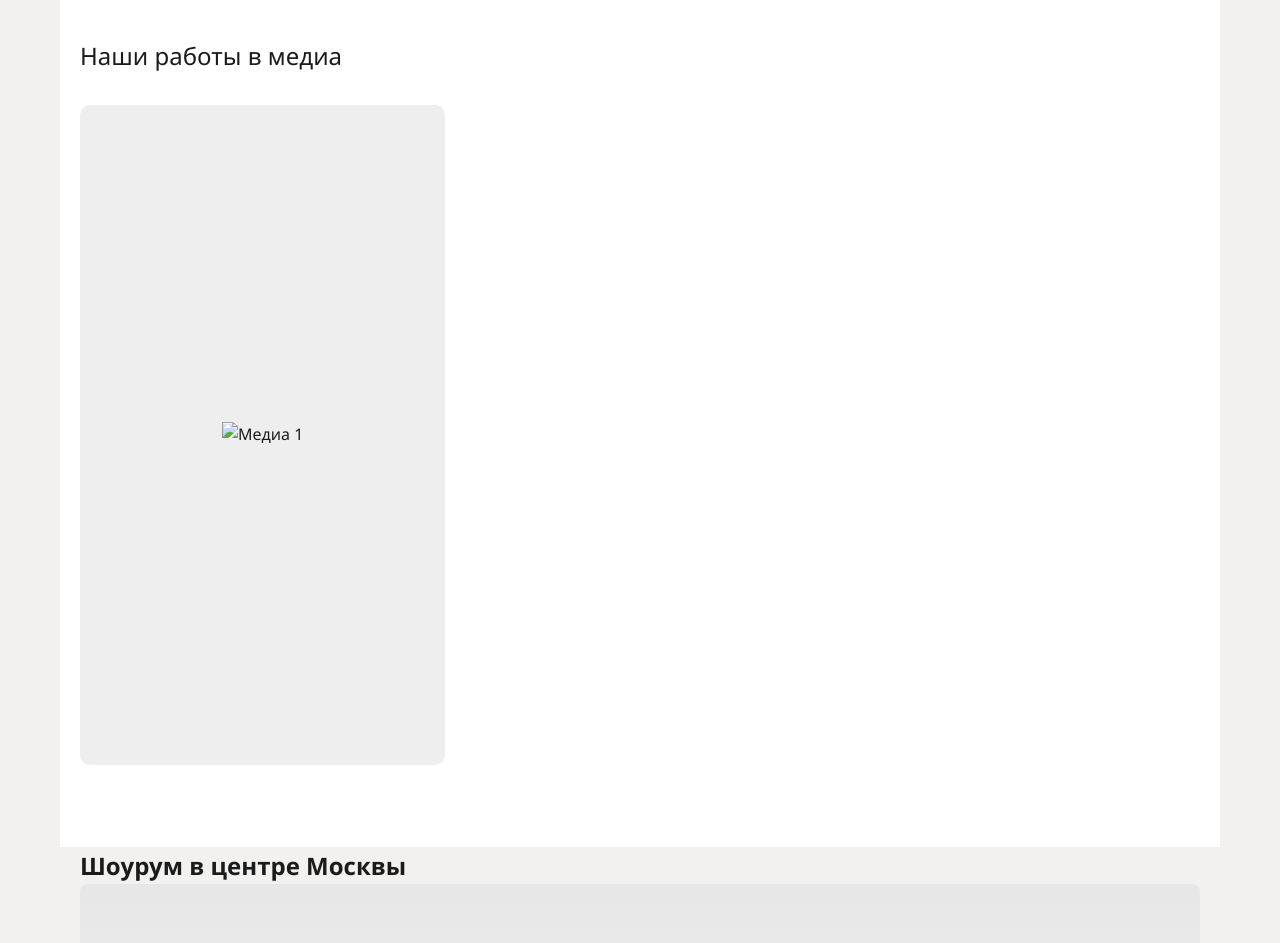
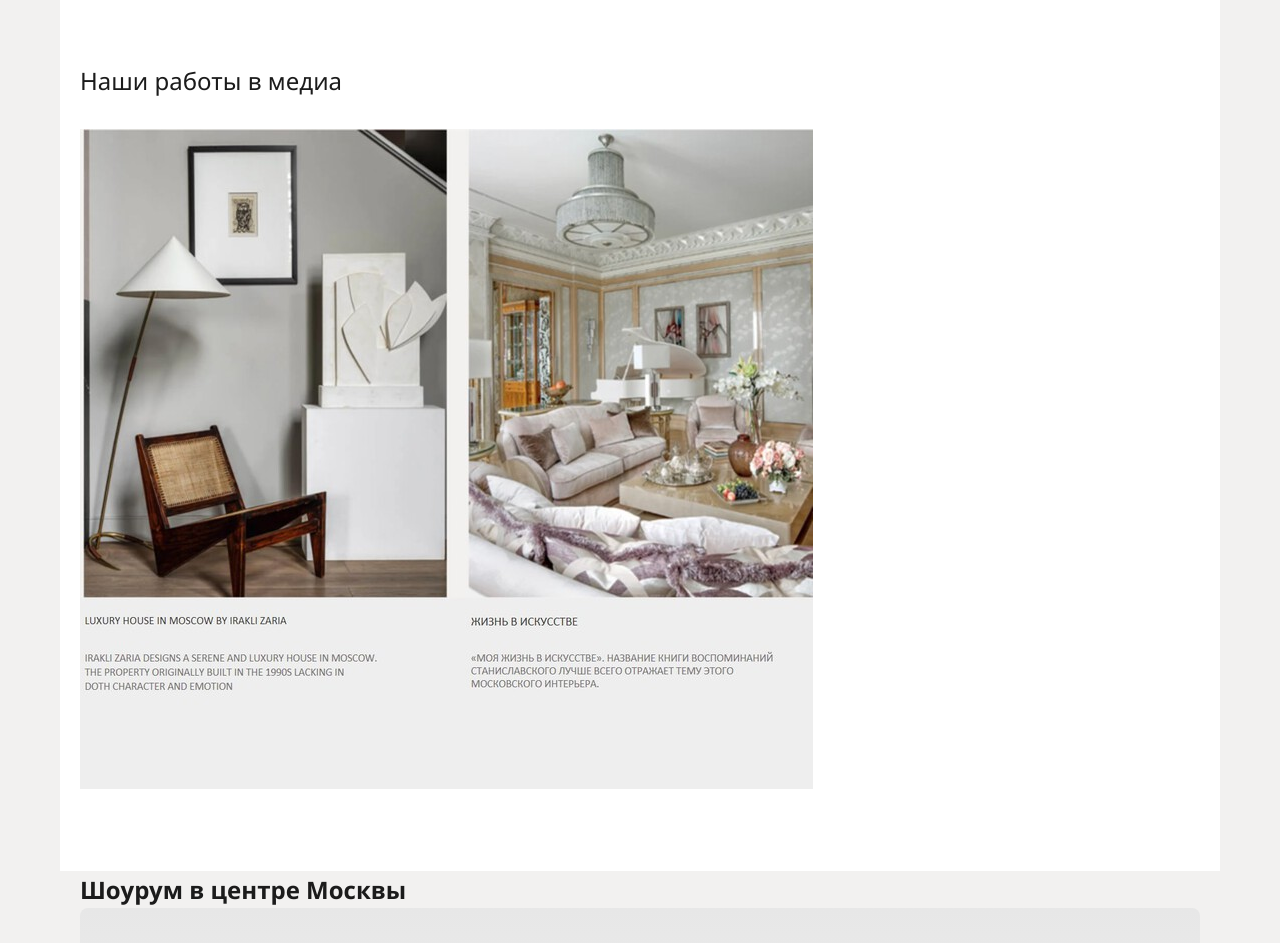
Before and after one commit to lektornaya/MMVI, a plain HTML site: page index.html in a window 1280 px wide. Shown: the part 5380-6323 px from the top of the page. Drawn offline with nearby package versions, Linux system fonts and the light colour scheme.

Commit message:
Update index.html

```diff
--- a/index.html
+++ b/index.html
@@ -249,7 +249,7 @@
             <!-- HERO -->
             <section class="hero" aria-label="Герой-секция">
                 <div class="hero-content" id="heroContent">
-                    <br><br>
+                    <br><br><br>
                     <h1 class="hero-title">Ваш каменный партнёр,<br><span class="light">готовый к любым вызовам</span></h1>
                     <p class="hero-subtitle">Границы для нас — не преграда. В нашем портфолио есть проекты не только из России: мы работали с камнем для частных домов в Лондоне, Флоренции, Женеве и на Лазурном берегу Франции</p>
 
@@ -387,7 +387,7 @@
                     <div class="swiper media-slider">
                         <div class="swiper-wrapper">
                             <div class="swiper-slide">
-                                <img src="media-1.jpg" alt="Медиа 1">
+                                <img src="media-n.jpg" alt="Медиа 1">
                             </div>
                         </div>
                     </div>
```
